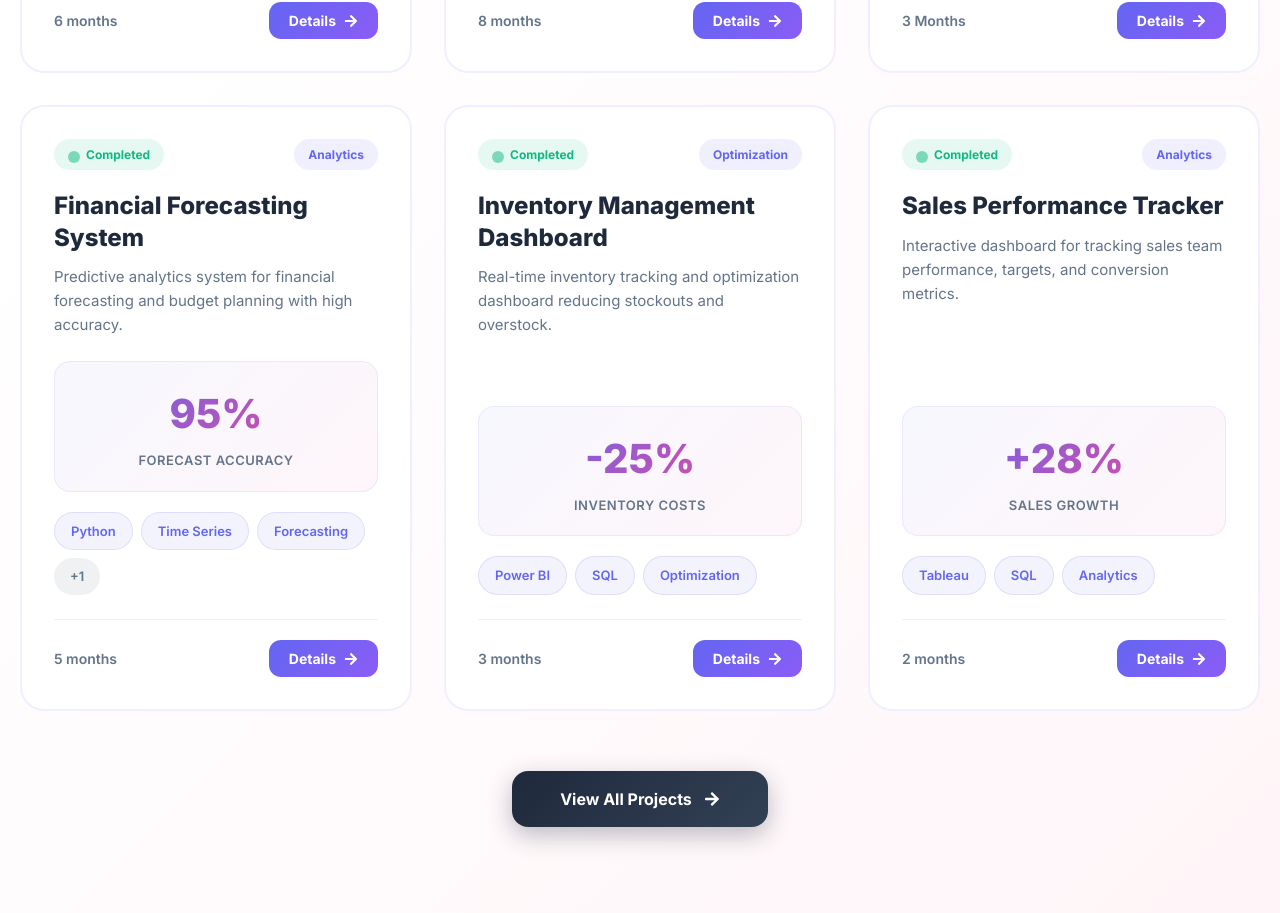
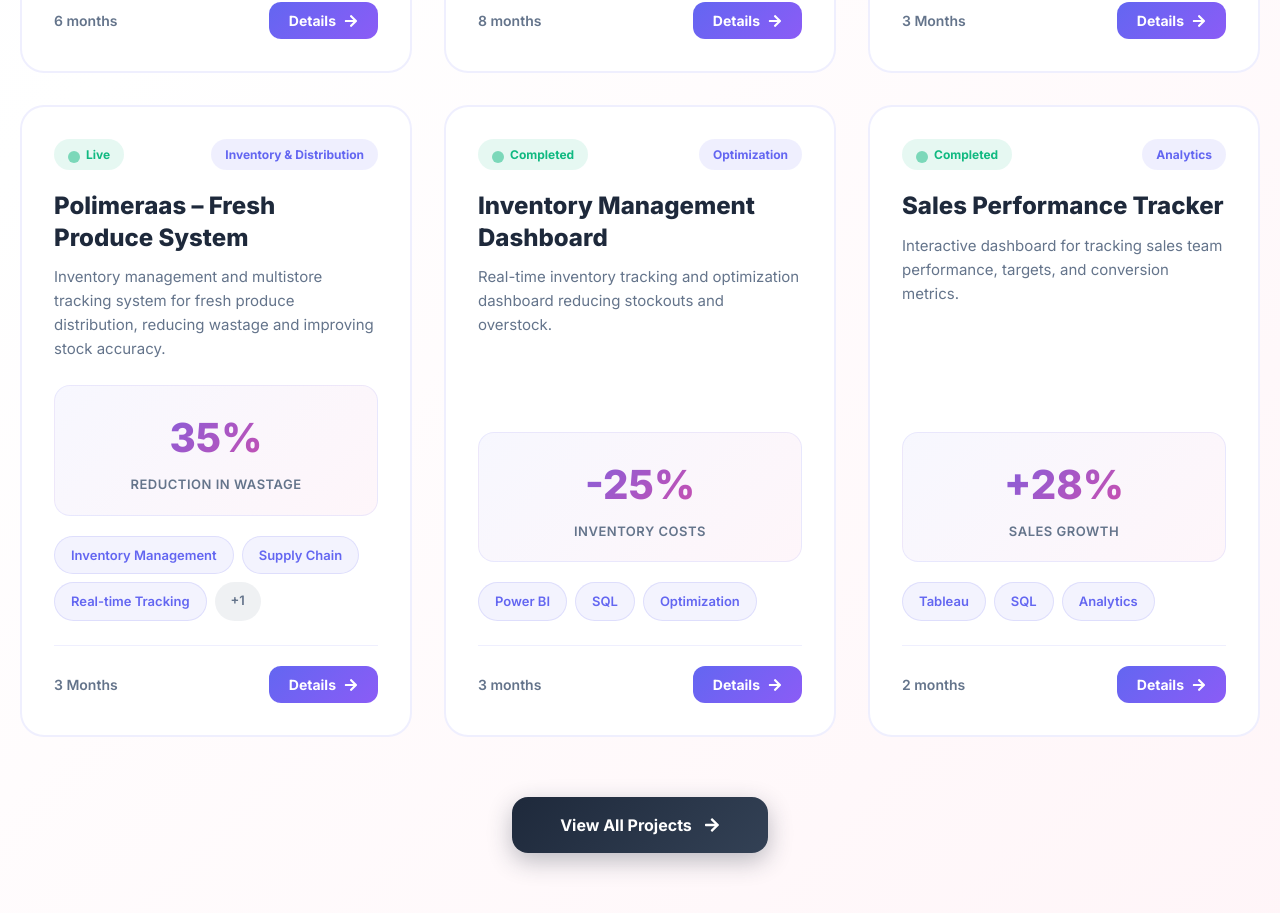
Before and after one commit to souvik-me/portfolio-website-me, a React (Vite) app: page / in a window 1280 px wide. Shown: the part 6867-7780 px from the top of the page. Built offline with nearby package versions, Linux system fonts and the light colour scheme.

Commit message:
polimeraas

```diff
--- a/src/components/Projects.jsx
+++ b/src/components/Projects.jsx
@@ -67,14 +67,14 @@
     },
     {
       id: 5,
-      title: 'Financial Forecasting System',
-      category: 'Analytics',
-      status: 'Completed',
-      duration: '5 months',
-      description: 'Predictive analytics system for financial forecasting and budget planning with high accuracy.',
-      impact: '95%',
-      impactLabel: 'Forecast Accuracy',
-      tags: ['Python', 'Time Series', 'Forecasting', 'SQL']
+      title: 'Polimeraas – Fresh Produce System',
+      category: 'Inventory & Distribution',
+      status: 'Live',
+      duration: '3 Months',
+      description: 'Inventory management and multistore tracking system for fresh produce distribution, reducing wastage and improving stock accuracy.',
+      impact: '35%',
+      impactLabel: 'Reduction in Wastage',
+      tags: ['Inventory Management', 'Supply Chain', 'Real-time Tracking', 'Distribution']
     },
     {
       id: 6,
@@ -232,6 +232,7 @@
                       if (project.id === 2) navigate('/case-study/firs')
                       if (project.id === 3) navigate('/case-study/heartland')
                       if (project.id === 4) navigate('/case-study/eparisheva')
+                      if (project.id === 5) navigate('/case-study/polimeraas')
                     }}
                   >
                     Details <FaArrowRight />
--- a/src/data/caseStudyData.js
+++ b/src/data/caseStudyData.js
@@ -407,5 +407,88 @@
             impact: 'Strengthened the micro-entrepreneurship ecosystem by providing a platform to grow and operate efficiently.',
             finalStatement: 'eParisheva stands as a vital tool for local commerce digitization.'
         }
+    },
+
+    polimeraas: {
+        id: 'polimeraas',
+        heroTitle: 'Polimeraas',
+        heroHighlight: 'Fresh Produce Inventory & Distribution System',
+        heroSubtitle: 'Inventory Management, Multistore Tracking & Fresh Produce Distribution',
+        tags: ['Inventory Management', 'Supply Chain', 'Real-time Tracking', 'Distribution'],
+        metrics: [
+            { value: '35%', label: 'Reduction in Wastage', icon: FaChartLine },
+            { value: 'Fast', label: 'Daily Distribution', icon: FaRocket },
+            { value: '22%', label: 'Improved Stock Accuracy', icon: FaCheckCircle },
+            { value: 'High', label: 'Store Performance', icon: FaDatabase }
+        ],
+        clientBackground: {
+            icon: FaUsers,
+            title: 'The Challenge',
+            content: [
+                'Fresh fruits & vegetables are highly perishable and require precise, fast-moving inventory control.',
+                'The existing process suffered from: No real-time stock visibility between warehouse & stores, High spoilage due to poor rotation & slow distribution, Manual stock transfers causing mismatches, Difficulty forecasting demand across multiple locations, and Lack of centralized tracking for procurement, quality, and dispatch.',
+                'This led to stockouts, wastage, and operational inefficiencies.'
+            ]
+        },
+        projectBackground: {
+            icon: FaDatabase,
+            title: 'Project Overview & Process',
+            content: [
+                '<strong>Research & Understanding:</strong> Conducted on-ground store & warehouse shadowing, interviews with procurement managers, and mapped the full supply chain lifecycle. Identified patterns in spoilage, demand, and peak timings.',
+                '<strong>Key Insights:</strong> Inventory needed batch-level tracking, stores had different sales velocities, distribution cycles required automation, and shelf-life management was critical.',
+                '<strong>UX & Flow Design:</strong> Designed clear workflows for procurement, QC, warehouse intake, stock allocation, daily dispatch, store-level operations, and end-of-day reconciliation.',
+                '<strong>Implementation Approach:</strong> Modular feature rollout starting with core inventory, real-time syncing with store-level devices, barcode/QR-based stock movement, and analytics for wastage & demand.',
+                '<strong>My Role:</strong> Requirement Discovery & Process Mapping, System Workflow Design, BRD/FRD/User Stories, Cross-team coordination, and UAT & rollout management.'
+            ],
+            features: [
+                'Batch tracking & FIFO logic for fresh produce',
+                'Live stock dashboard & Reorder alerts',
+                'Auto-generated dispatch lists & Route optimization',
+                'Inward/outward scanning & Auto reorder recommendations'
+            ],
+            conclusion: 'This system transformed how Polimeraas handled fresh-produce operations by giving them complete visibility, better control, and faster multistore movement.'
+        },
+        challenges: [
+            'No real-time stock visibility between warehouse & stores',
+            'High spoilage due to poor rotation & slow distribution',
+            'Manual stock transfers causing mismatches',
+            'Difficulty forecasting demand across multiple locations',
+            'Lack of centralized tracking for procurement, quality, and dispatch'
+        ],
+        solutions: [
+            {
+                title: 'Module 1: Inventory Management',
+                description: 'Batch tracking, Real-time stock sync, Spoilage logging, FIFO logic for fresh produce, and Daily stock reconciliation.'
+            },
+            {
+                title: 'Module 2: Multistore Tracking',
+                description: 'Live stock dashboard, Reorder alerts, Sales velocity insights, and Variance & shrinkage reports.'
+            },
+            {
+                title: 'Module 3: Distribution & Transfers',
+                description: 'Procurement intake & grading, Auto-generated dispatch lists, In-transit tracking, and Route optimization.'
+            },
+            {
+                title: 'Module 4: Store Operations',
+                description: 'Inward/outward scanning, Opening/closing stock, Shelf vs backroom stock, and Auto reorder recommendations.'
+            }
+        ],
+        comparisonData: [
+            { aspect: 'Wastage', before: 'High Spoilage', after: 'Shelf-life Tracking', improvement: '↓ 35% Wastage' },
+            { aspect: 'Distribution', before: 'Manual/Slow', after: 'Automated Dispatch', improvement: 'Faster Cycles' },
+            { aspect: 'Stock Accuracy', before: 'Mismatches', after: 'Scanning-based', improvement: '↑ 22% Accuracy' },
+            { aspect: 'Visibility', before: 'None', after: 'Centralized Dashboard', improvement: 'Real-time' }
+        ],
+        conclusion: {
+            intro: '<strong>Polimeraas</strong> successfully transformed its fresh-produce operations.',
+            achievements: [
+                '35% Reduction in Wastage via shelf-life tracking',
+                'Faster Daily Distribution Cycles with automated dispatch',
+                '22% Improvement in Stock Accuracy via scanning',
+                'Consistent Store Performance with better replenishment'
+            ],
+            impact: 'Directly improved profit margins and reduced wastage through complete visibility and better control.',
+            finalStatement: 'The system provided a unified platform for Warehouse, Distribution, and Store operations.'
+        }
     }
 }
```
